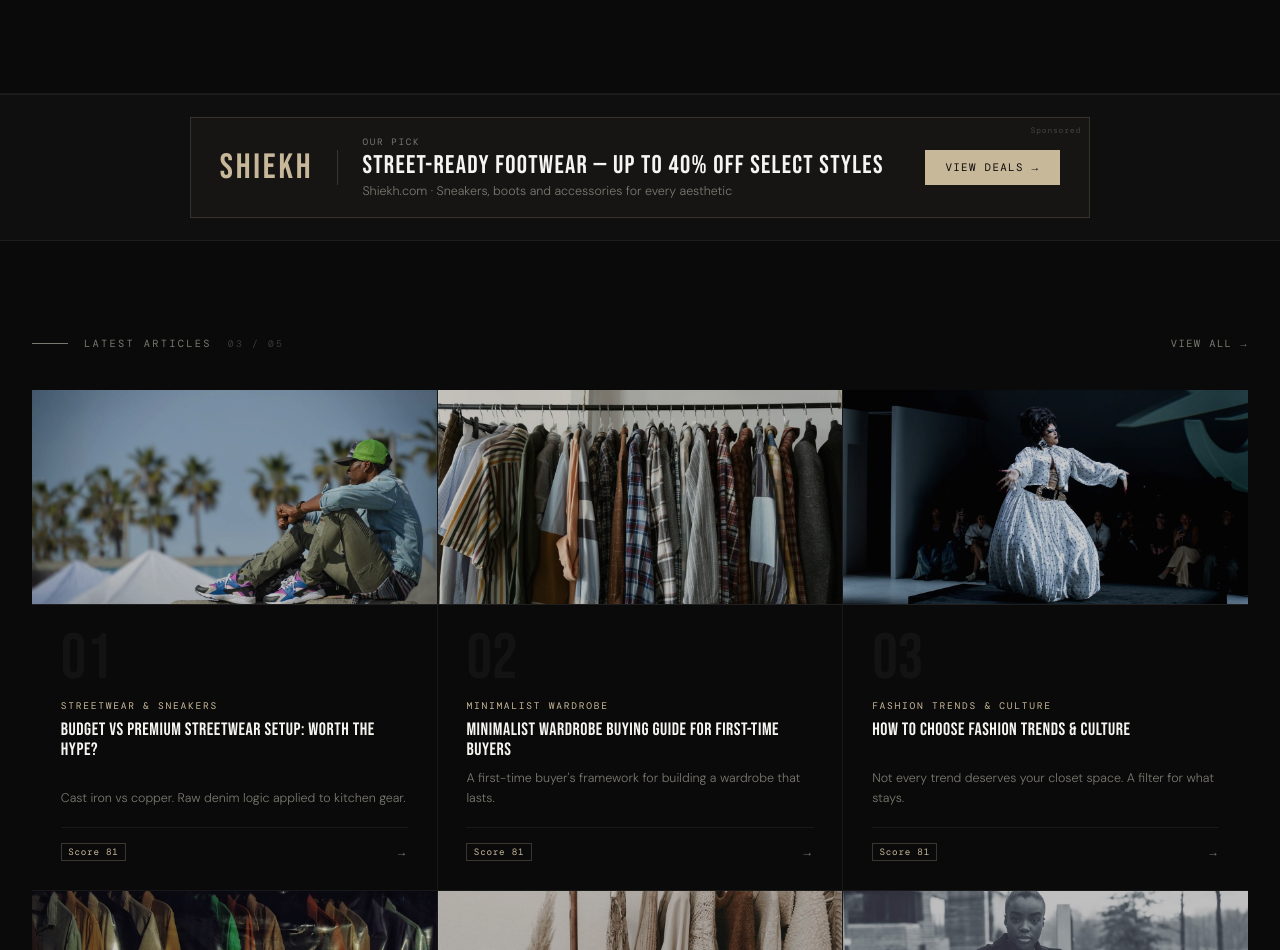
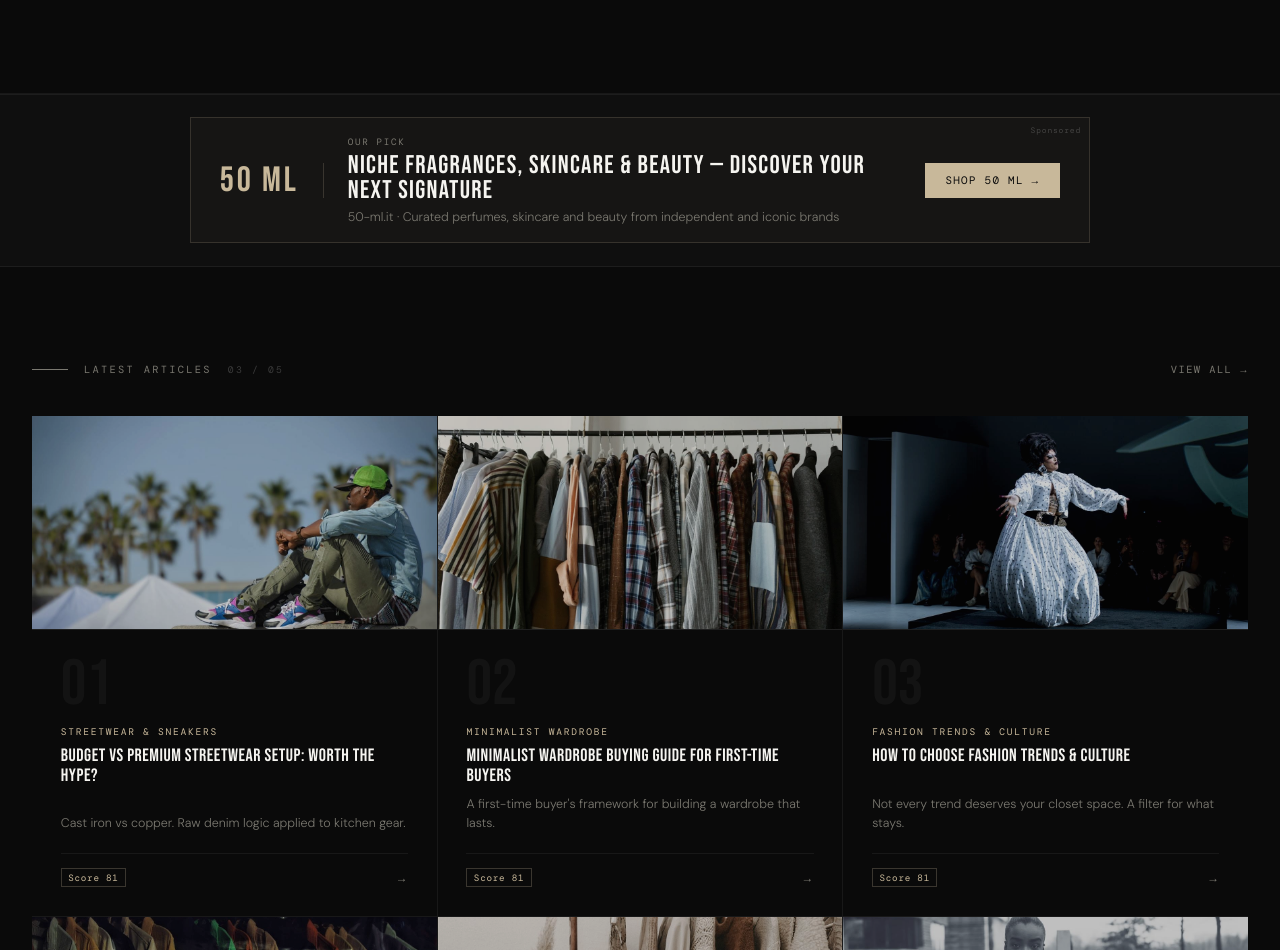
Before and after one commit to liaoran201012/nullwear, a plain HTML site: page index.html in a window 1280 px wide. Shown: the part 2584-3534 px from the top of the page. Drawn offline with nearby package versions, Linux system fonts and the light colour scheme; a web font is replaced by a local one.

Commit message:
Update advertisement link and content in index.html

```diff
--- a/index.html
+++ b/index.html
@@ -1198,15 +1198,15 @@
 <!-- AD: 广告位3 — Featured后插入横幅 (Inline) -->
 <!-- 替换方式：修改 href 和文案即可 -->
 <div class="ad-slot ad-slot-inline">
-  <a href="https://www.pntra.com/t/8-11198-360684-146621" target="_blank" rel="nofollow sponsored" class="shiekh-banner">
+  <a href="https://www.awin1.com/awclick.php?mid=62723&id=2967709" target="_blank" rel="nofollow sponsored" class="shiekh-banner">
     <span class="sh-sponsored">Sponsored</span>
-    <div class="sh-logo-text">SHIEKH</div>
+    <div class="sh-logo-text">50 ML</div>
     <div>
       <div class="sh-eyebrow">Our Pick</div>
-      <div class="sh-headline">Street-Ready Footwear — Up to 40% Off Select Styles</div>
-      <div class="sh-sub">Shiekh.com · Sneakers, boots and accessories for every aesthetic</div>
+      <div class="sh-headline">Niche Fragrances, Skincare &amp; Beauty — Discover Your Next Signature</div>
+      <div class="sh-sub">50-ml.it · Curated perfumes, skincare and beauty from independent and iconic brands</div>
     </div>
-    <div class="sh-cta">View Deals →</div>
+    <div class="sh-cta">Shop 50 ML →</div>
   </a>
 </div>
 
```
